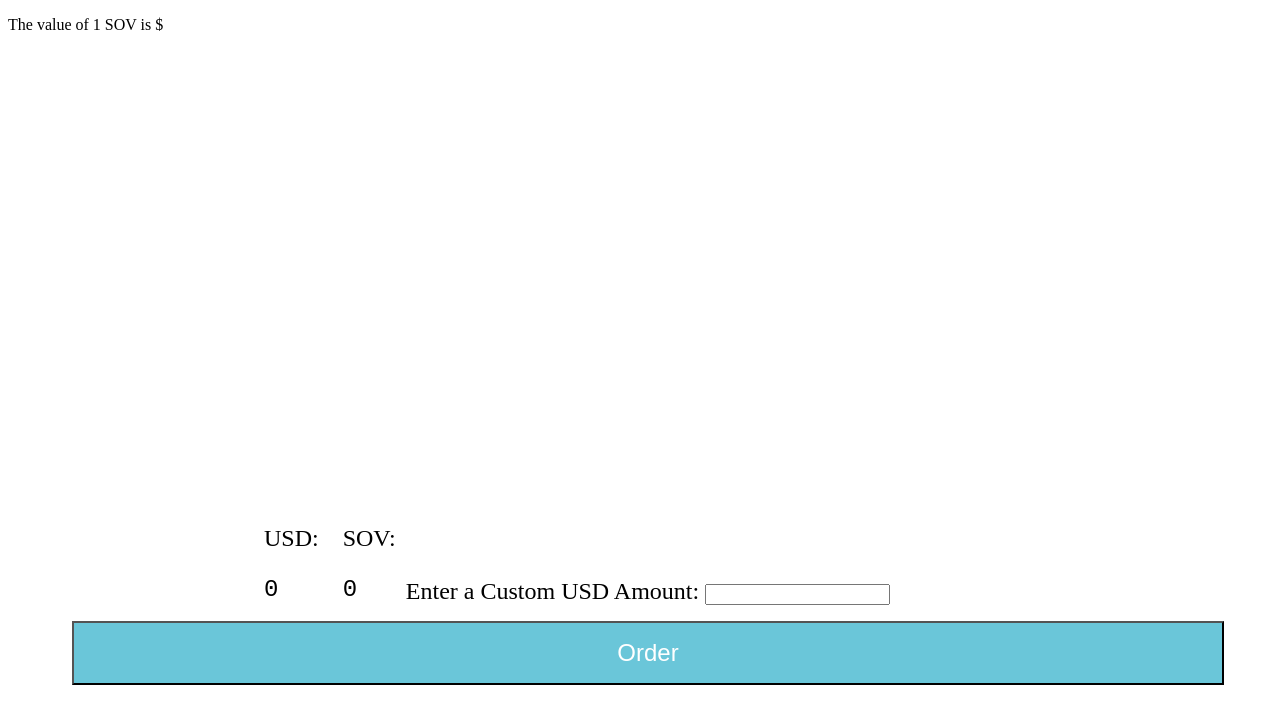
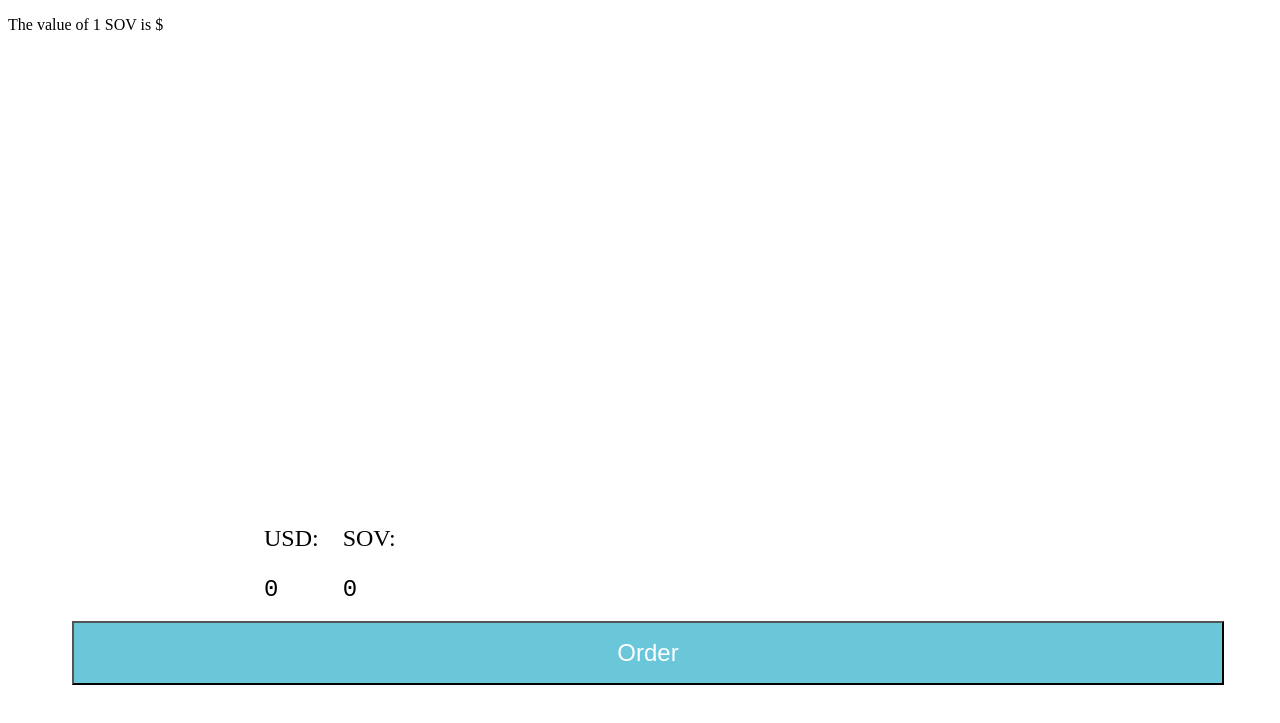
Before and after one commit to devilking6105/Payment-Processor, a website: page public/index.html in a window 1280 px wide. Shown: the part 75-798 px from the top of the page. Drawn offline with Linux system fonts and the light colour scheme; no server answers.

Commit message:
comment out custom amount

```diff
--- a/public/index.html
+++ b/public/index.html
@@ -42,9 +42,9 @@
         </div>
         <br>
 
-        <span id="customAmount">
+        <!-- <span id="customAmount">
             Enter a Custom USD Amount: <input type="text" id="customAmountInput"></input>
-        </span>
+        </span> -->
         <br>
 
         <div id="orderButtonDiv">
```
